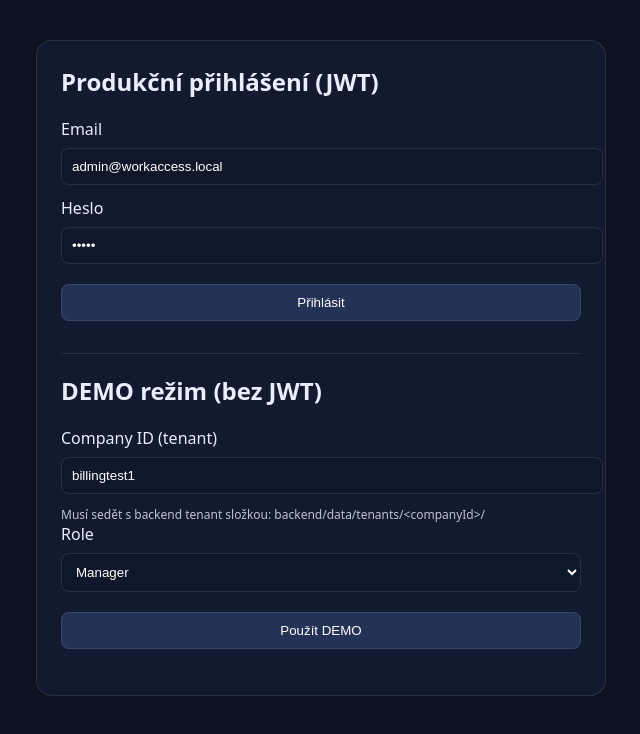
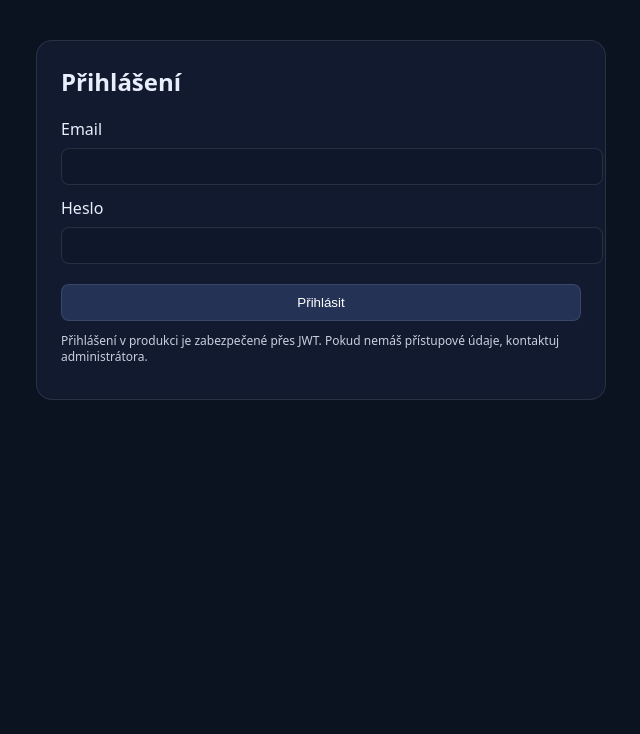
Before and after one commit to Workaccess-Project/workaccess, a website: page frontend/login.html in a window 1280 px wide. Shown: the whole page, without its empty margins (319-959 px from the left). Drawn offline with Linux system fonts and the light colour scheme.

Commit message:
BOX #59.1 – Remove DEMO login from production (JWT only, pilot safe)

```diff
--- a/frontend/login.html
+++ b/frontend/login.html
@@ -22,7 +22,7 @@
       border:1px solid rgba(255,255,255,0.1);
     }
     h2{margin-top:0}
-    input,select,button{
+    input,button{
       width:100%;
       padding:10px;
       margin-top:8px;
@@ -36,61 +36,38 @@
       cursor:pointer;
       background:#233255;
     }
-    .section{
-      border-top:1px solid rgba(255,255,255,0.1);
-      margin-top:20px;
-      padding-top:20px;
-    }
     .msg{
       margin-top:10px;
       font-size:14px;
     }
     .error{ color:#fb7185; }
     .ok{ color:#2dd4bf; }
-    .small { font-size: 12px; opacity: .8; }
+    .small { font-size: 12px; opacity: .85; line-height: 1.35; }
   </style>
 </head>
 <body>
 
 <div class="card">
-  <h2>Produkční přihlášení (JWT)</h2>
+  <h2>Přihlášení</h2>
 
   <label>Email</label>
-  <input id="email" value="admin@workaccess.local" />
+  <input id="email" autocomplete="email" />
 
   <label>Heslo</label>
-  <input id="password" type="password" value="admin" />
+  <input id="password" type="password" autocomplete="current-password" />
 
   <button id="btnAuthLogin">Přihlásit</button>
 
+  <div class="small">
+    Přihlášení v produkci je zabezpečené přes JWT. Pokud nemáš přístupové údaje, kontaktuj administrátora.
+  </div>
+
   <div id="authMsg" class="msg"></div>
-
-  <div class="section">
-    <h2>DEMO režim (bez JWT)</h2>
-
-    <label>Company ID (tenant)</label>
-    <input id="companyId" value="billingtest1" placeholder="např. billingtest1" />
-    <div class="small">Musí sedět s backend tenant složkou: backend/data/tenants/&lt;companyId&gt;/</div>
-
-    <label>Role</label>
-    <select id="roleSelect">
-      <option value="hr">HR</option>
-      <option value="manager" selected>Manager</option>
-      <option value="security">Security</option>
-      <option value="external">External</option>
-    </select>
-
-    <button id="btnDemoLogin">Použít DEMO</button>
-
-    <div id="demoMsg" class="msg"></div>
-  </div>
 </div>
 
 <script>
   const LS = {
     token: "wa_auth_token",
-    role: "wa_role_key",
-    companyId: "wa_company_id",
   };
 
   const el = {
@@ -98,18 +75,7 @@
     password: document.getElementById("password"),
     btnAuthLogin: document.getElementById("btnAuthLogin"),
     authMsg: document.getElementById("authMsg"),
-
-    companyId: document.getElementById("companyId"),
-    roleSelect: document.getElementById("roleSelect"),
-    btnDemoLogin: document.getElementById("btnDemoLogin"),
-    demoMsg: document.getElementById("demoMsg"),
   };
-
-  // předvyplň z localStorage, pokud už někdy bylo nastaveno
-  try {
-    const cid = (localStorage.getItem(LS.companyId) || "").toString().trim();
-    if (cid) el.companyId.value = cid;
-  } catch {}
 
   function goDashboard(){
     window.location.href = "dashboard.html";
@@ -130,16 +96,11 @@
       el.authMsg.textContent = "Přihlášení úspěšné → přechod na dashboard";
       el.authMsg.className = "msg ok";
 
-      setTimeout(goDashboard, 800);
+      setTimeout(goDashboard, 600);
     } catch (err) {
-      el.authMsg.textContent = err.message;
+      el.authMsg.textContent = err.message || "Přihlášení se nezdařilo.";
       el.authMsg.className = "msg error";
     }
-  });
-
-  el.btnDemoLogin.addEventListener("click", () => {
-    el.demoMsg.textContent = "DEMO režim je v produkci vypnutý. Přihlas se přes e-mail a heslo.";
-    el.demoMsg.className = "msg error";
   });
 </script>
 
```
